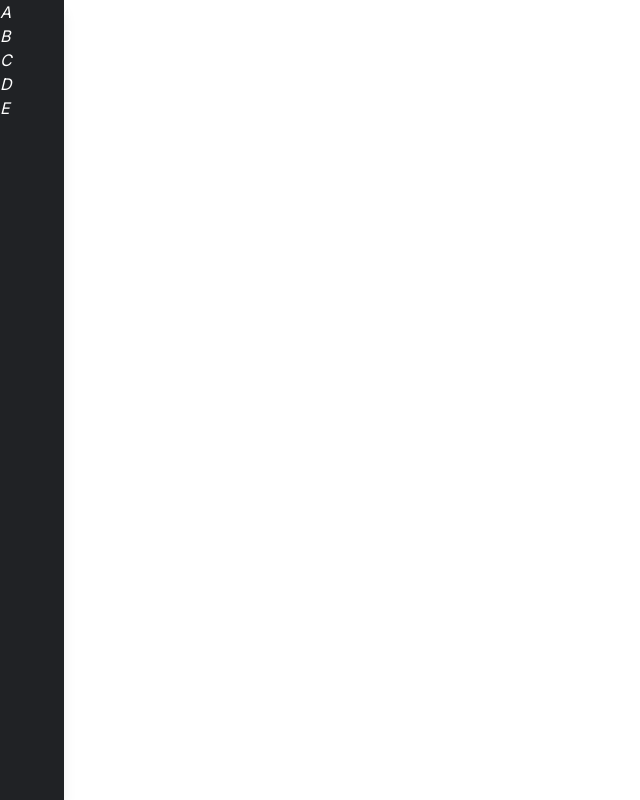
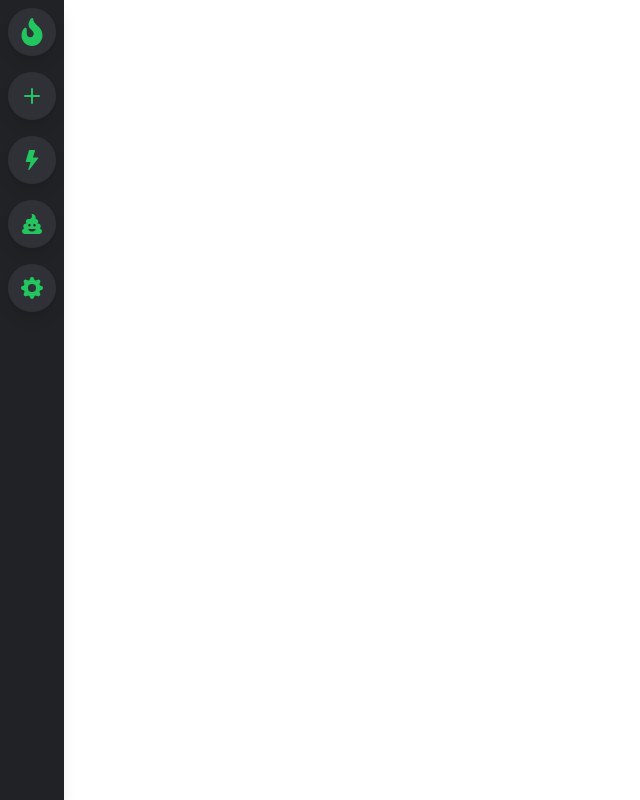
Before and after one commit to luiscarlin/tailwind-practice, a Next.js app: page /tailwindcss/discord in a window 1280 px wide. Shown: the whole page, without its empty margins (0-640 px from the left). Built offline with nearby package versions, Linux system fonts and the light colour scheme.

Commit message:
add sidebar

```diff
--- a/src/app/discord/page.tsx
+++ b/src/app/discord/page.tsx
@@ -1,15 +1,40 @@
+import { BsPlus, BsFillLightningFill, BsGearFill } from "react-icons/bs";
+import { FaFire, FaPoo } from "react-icons/fa";
+
 import "./styles.css";
 
 export default function Discord() {
   return (
     <div className="flex">
       <div className="fixed top-0 left-0 h-screen w-16 m-0 flex flex-col bg-gray-900 text-white shadow-lg">
-        <i>A</i>
-        <i>B</i>
-        <i>C</i>
-        <i>D</i>
-        <i>E</i>
+        <SidebarIcon>
+          <FaFire size="28" />
+        </SidebarIcon>
+        <SidebarIcon>
+          <BsPlus size="32" />
+        </SidebarIcon>
+        <SidebarIcon>
+          <BsFillLightningFill size="20" />
+        </SidebarIcon>
+        <SidebarIcon>
+          <FaPoo size="20" />
+        </SidebarIcon>
+        <SidebarIcon>
+          <BsGearFill size="22" />
+        </SidebarIcon>
       </div>
     </div>
   );
 }
+
+const SidebarIcon = ({ children }: { children: React.ReactNode }) => {
+  return (
+    <i
+      className="relative flex items-center justify-center h-12 w-12 my-2 mx-auto shadow-lg
+                  bg-gray-800 text-green-500 hover:bg-green-600 hover:text-white
+                  rounded-full hover:shadow-xl cursor-pointer transition-all"
+    >
+      {children}
+    </i>
+  );
+};
--- a/src/app/page.tsx
+++ b/src/app/page.tsx
@@ -2,7 +2,7 @@ import Image from "next/image";
 
 export default function Home() {
   return (
-    <main className="flex min-h-screen flex-col items-center justify-between p-24">
+    <main className="bg-gray-900 flex min-h-screen flex-col items-center justify-between p-24">
       <div className="z-10 max-w-5xl w-full items-center justify-between font-mono text-sm lg:flex">
         <p className="fixed left-0 top-0 flex w-full justify-center border-b border-gray-300 bg-gradient-to-b from-zinc-200 pb-6 pt-8 backdrop-blur-2xl dark:border-neutral-800 dark:bg-zinc-800/30 dark:from-inherit lg:static lg:w-auto  lg:rounded-xl lg:border lg:bg-gray-200 lg:p-4 lg:dark:bg-zinc-800/30">
           Luis - Get started by editing&nbsp;
```
Also changed, not shown: package.json (+5 -4 lines), 1 other file (tests, documents, lock files or other folders).
